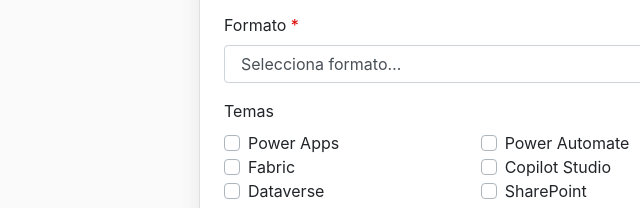
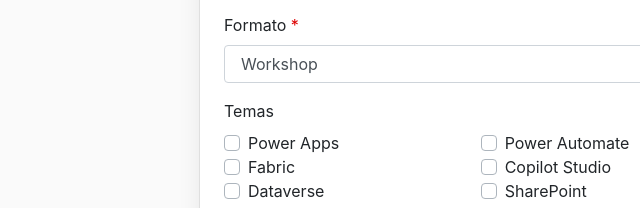
Before and after one commit to CepaCode/powerplatformcantabria, a plain HTML site: page c4s.html in a window 1280 px wide. Shown: the part 738-946 px from the top of the page, 46-686 px from the left. Drawn offline with nearby package versions, Linux system fonts and the light colour scheme.

Commit message:
Solo workshops permitidos en el form

```diff
--- a/c4s.html
+++ b/c4s.html
@@ -144,9 +144,7 @@
         <div class="form-group">
           <label for="formato" class="required">Formato</label>
           <select id="formato" class="form-control" required>
-            <option value="">Selecciona formato…</option>
-            <option value="Sesión">Sesión</option>
-            <option value="Workshop">Workshop</option>
+            <option value="Workshop" selected>Workshop</option>
           </select>
           <div class="invalid-feedback">Selecciona un formato.</div>
         </div>
```
Also changed, not shown: index.html (+2 -0 lines).
